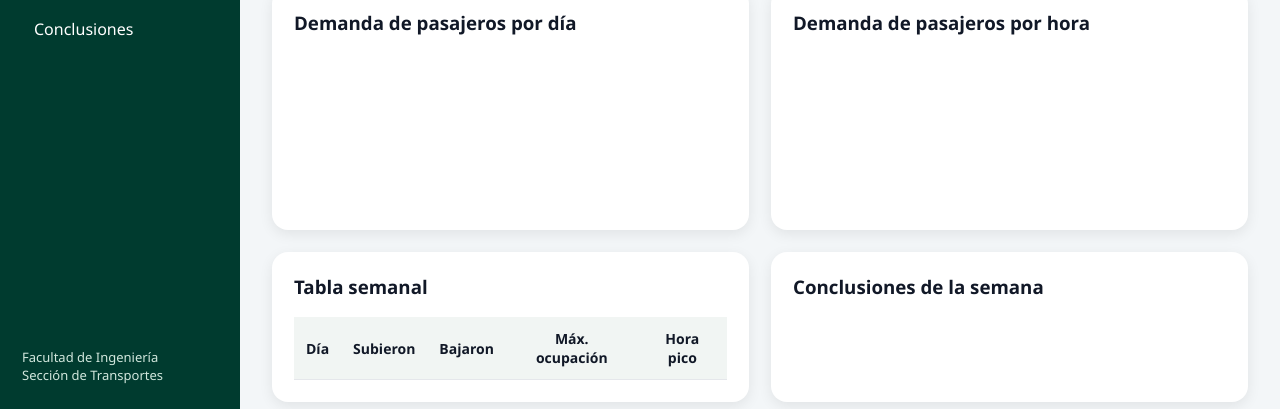
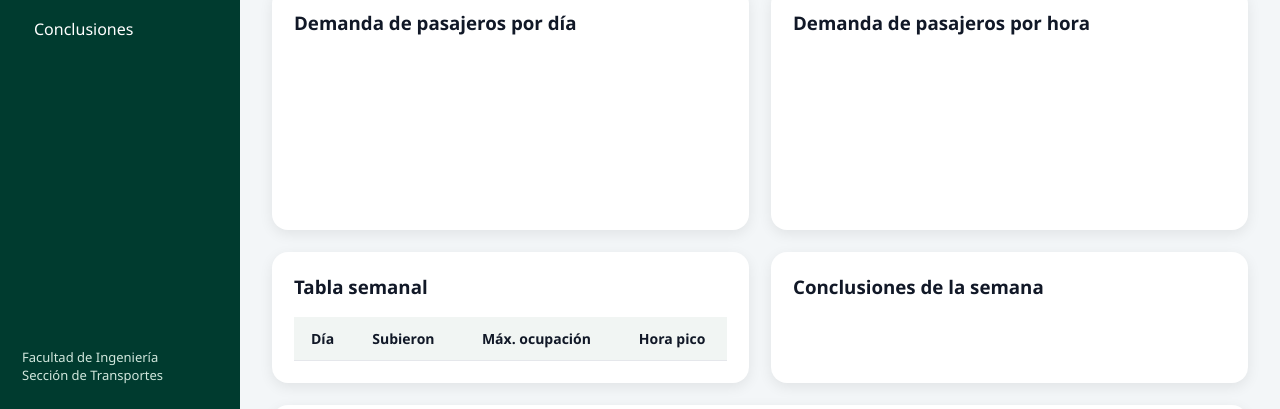
Before and after one commit to Lobitha/Transporte-UNAL, a plain HTML site: page index.html in a window 1280 px wide. Shown: the part 388-797 px from the top of the page. Drawn offline with nearby package versions, Linux system fonts and the light colour scheme; no server answers.

Commit message:
Update index.html

```diff
--- a/index.html
+++ b/index.html
@@ -94,7 +94,6 @@
             <tr>
               <th>Día</th>
               <th>Subieron</th>
-              <th>Bajaron</th>
               <th>Máx. ocupación</th>
               <th>Hora pico</th>
             </tr>
```
